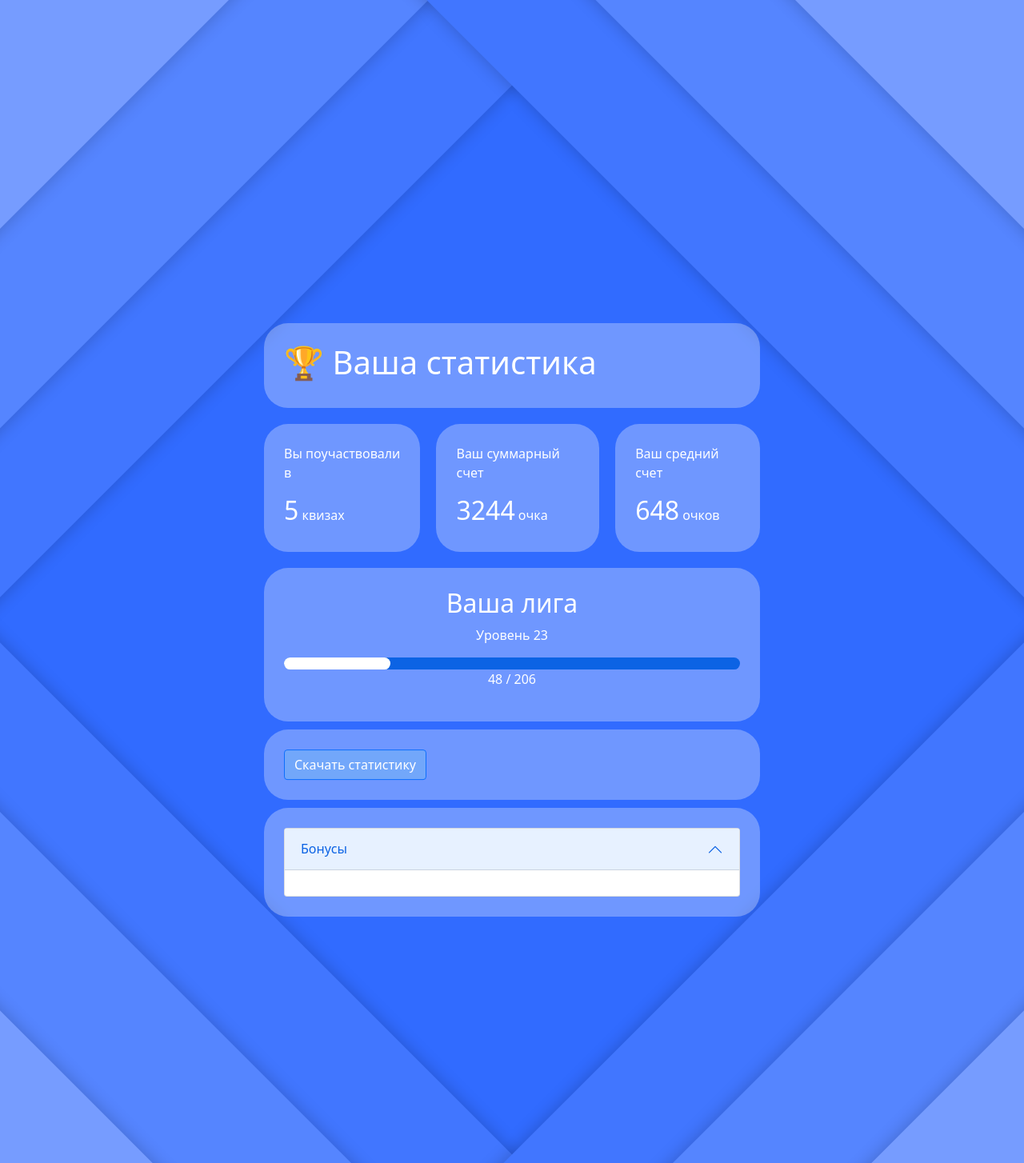
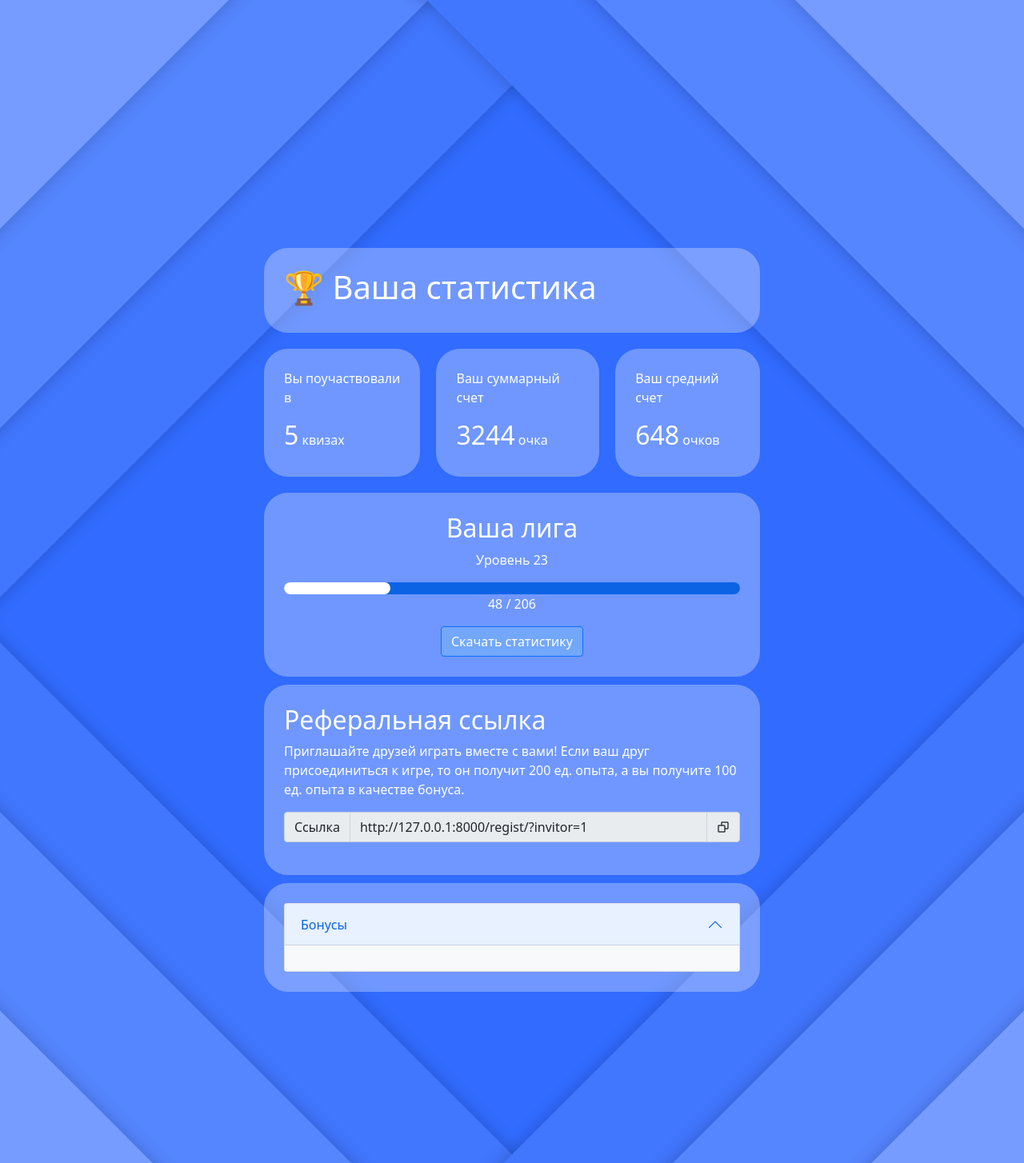
Before and after one commit to TRTSS/TLearnQuiz, a Django app: page /stats in a window 1280 px wide. Shown: the top 1454 px of the page at 80% size. Run offline with Django 4.2, Linux system fonts and the light colour scheme; a user stored in the database is signed in; data comes from the database, SQL or seed files in the repository; data that the repository does not hold is empty; some libraries are stand-ins or nearby versions.

Commit message:
ref link update

```diff
--- a/TLearnQuiz/settings_local.py
+++ b/TLearnQuiz/settings_local.py
@@ -8,6 +8,8 @@ DEBUG = True
 
 ALLOWED_HOSTS = []
 
+HOST = 'http://127.0.0.1:8000'
+
 BASE_DIR = Path(__file__).resolve().parent.parent
 DATABASES = {
     'default': {
--- a/TLearnQuiz/settings_prod.py
+++ b/TLearnQuiz/settings_prod.py
@@ -7,6 +7,8 @@ SECRET_KEY = 'django-insecure-ub8r!xabw@erf34xdvbc)nkxh(@cl2(m73_a#j7upav1qfh!vw
 DEBUG = True
 
 ALLOWED_HOSTS = ['127.0.0.1', '89.111.136.90', 'zuvs.ru']
+
+HOST='http://zuvs.ru'
 
 BASE_DIR = Path(__file__).resolve().parent.parent
 DATABASES = {
--- a/quiz/views.py
+++ b/quiz/views.py
@@ -50,10 +50,12 @@ def register_request(request):
                 invitorIdR = int(request.GET.get('invitor'))
                 bonus = XPBonus()
                 bonus.xpAmount = 200
+                bonus.target = 'Привественный подарок'
                 bonus.recipient = request.user
                 bonus.save()
                 bonus = XPBonus()
                 bonus.xpAmount = 100
+                bonus.target = 'За приглашение друга'
                 bonus.recipient = User.objects.get(id=invitorIdR)
                 bonus.save()
                 inv = Invite()
@@ -211,6 +213,8 @@ def user_stats(request):
         postfix = get_scores_postfix(avScores)
         context['avScores'] = avScores
         context['avScoresPostfix'] = postfix
+        context['refHost'] = django_settings.HOST
+
 
         bonuses = XPBonus.objects.filter(recipient=request.user)
         context['bonuses'] = []
--- a/templates/statistic.html
+++ b/templates/statistic.html
@@ -11,6 +11,7 @@
     <link href="{% static 'quizStyle.css' %}" rel="stylesheet">
     <script type="module" src="https://unpkg.com/@google/model-viewer/dist/model-viewer.min.js"></script>
     <script nomodule src="https://unpkg.com/@google/model-viewer/dist/model-viewer-legacy.js"></script>
+    <script src="{% static 'bootstrap-5.0.2-dist/js/bootstrap.js' %}"></script>
 </head>
 <body style="overflow-x: hidden;">
 
@@ -81,11 +82,17 @@
                         </div>
                     </div>
                     <p>{{ currentXP }} / {{ xpNeed }}</p>
+                    <button class="btn btn-primary" onclick="DownloadStats(this);">Скачать статистику</button>
                 </div>
             </div>
             <div class="block-content text-center">
-                <button class="btn btn-primary" onclick="DownloadStats(this);">Скачать статистику</button>
-                </a>
+                <h2>Реферальная ссылка</h2>
+                <p>Приглашайте друзей играть вместе с вами! Если ваш друг присоединиться к игре, то он получит 200 ед. опыта, а вы получите 100 ед. опыта в качестве бонуса.</p>
+                <div class="input-group mb-3">
+                  <span class="input-group-text">Ссылка</span>
+                  <input type="text" id="refLink" class="form-control" aria-label="" value="{{ refHost }}{% url 'regist' %}?invitor={{ request.user.id }}" disabled>
+                  <span class="input-group-text" id="btnRefLink" onclick="copyRefLink();" style="cursor: pointer;"><i class='bx bx-copy'></i></span>
+                </div>
             </div>
             <div class="block-content">
                 <div class="accordion" id="accordionPanelsStayOpenExample">
@@ -97,10 +104,11 @@
                                 Бонусы
                             </button>
                         </h2>
+
                         <div id="panelsStayOpen-collapseOne" class="accordion-collapse collapse show"
                              aria-labelledby="panelsStayOpen-headingOne">
-                            <div class="accordion-body">
-                                <table>
+                            <div class="accordion-body bg-light text-dark">
+                                <table style="width: 100%;">
                                     {% for b in bonuses %}
                                         <tr>
                                             <td>{{ b.target }}</td>
@@ -148,6 +156,12 @@
         document.body.removeChild(anchor);
         src.innerHTML = "Скачать статистику";
     }
+
+    function copyRefLink () {
+        let link = document.querySelector('#refLink').value;
+        navigator.clipboard.writeText(link);
+        document.querySelector('#btnRefLink').innerHTML = "Готово!"
+    }
 </script>
 </body>
 </html>
```
